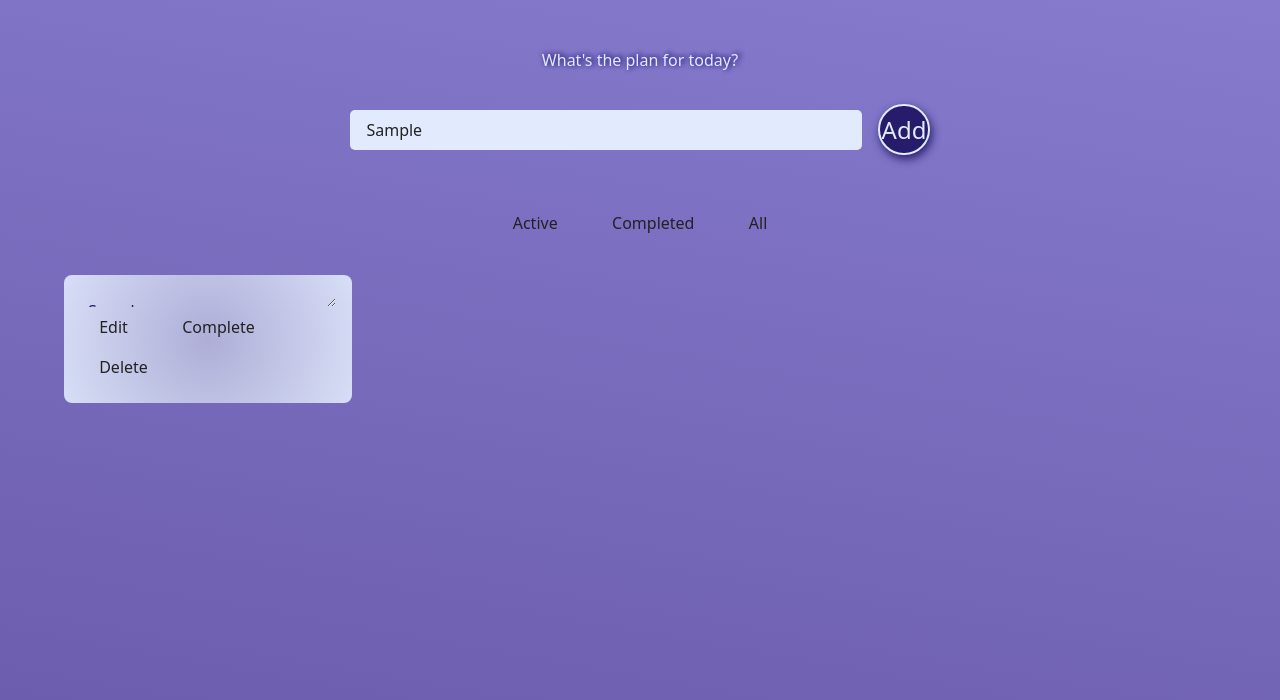
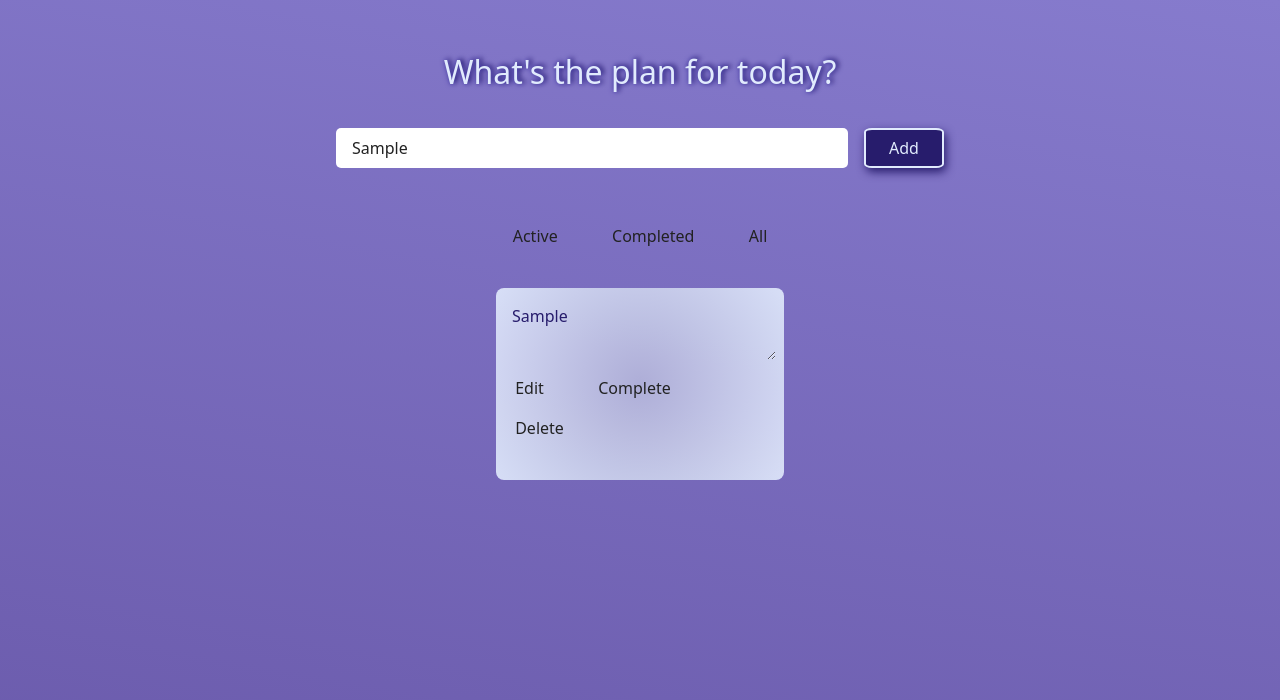
Before and after one commit to muhammadaafiff/todo-list-app, a React (Vite) app: page / in a window 1280 px wide. Both pictures are taken after typing "Sample" into the empty fields and a click on the button "Add". Shown: the top 700 px of the page. Built offline with nearby package versions, Linux system fonts and the light colour scheme.

Commit message:
fix styling

```diff
--- a/src/css/main.css
+++ b/src/css/main.css
@@ -6,7 +6,8 @@
   box-sizing: border-box;
   margin: 0;
   padding: 0;
-    font-family:system-ui, -apple-system, BlinkMacSystemFont, 'Segoe UI', Roboto, Oxygen, Ubuntu, Cantarell, 'Open Sans', 'Helvetica Neue', sans-serif
+  font-family: system-ui, -apple-system, BlinkMacSystemFont, "Segoe UI", Roboto,
+    Oxygen, Ubuntu, Cantarell, "Open Sans", "Helvetica Neue", sans-serif;
 }
 
 body {
@@ -34,6 +35,7 @@
   margin-bottom: 2rem;
   color: #e1ebfd;
   text-shadow: 0 0 5px #433aa8, 3px -1px 5px #271c6c;
+  font-size: xx-large;
 }
 
 .addTodos {
@@ -43,14 +45,11 @@
 
 .todo-input {
   min-width: 15rem;
+  max-height: 2.5rem;
   width: 40vw;
-
-    max-height: 2.5rem;
-    background-color: #e1ebfd;
   border: none;
   border-radius: 5px;
   padding: 0.5rem 1rem;
-
   align-self: center;
 }
 .todo-input:focus {
@@ -62,14 +61,14 @@
   margin-left: 1rem;
   background-color: #271c6c;
   color: #e1ebfd;
-    border-radius: 50%;
   border: 2px solid #e1ebfd;
-    font-size: 1.5rem;
-    width: 3.2rem;
-    height: 3.2rem;
+  border-radius: 10%;
+  font-size: 1rem;
+  padding: 1rem;
+  width: 5rem;
+  height: 2.5rem;
   cursor: pointer;
   box-shadow: 2px 4px 10px #271c6c;
-
   display: flex;
   justify-content: center;
   align-items: center;
@@ -106,11 +105,12 @@
 }
 
 .displaytodos ul {
+  margin: 0 1rem;
   list-style: none;
   display: flex;
-    align-self: flex-start;
   flex-wrap: wrap;
-    margin-left: 5%;
+  align-items: center;
+  gap: 1rem;
 }
 
 .card {
@@ -123,19 +123,17 @@
     hsla(219, 88%, 94%, 0.9) 100%
   );
 
-    margin: 0 1rem 1rem 0;
-    height: 8rem;
   width: 18rem;
   border-radius: 0.5rem;
-    padding: 1rem;
 
   position: relative;
 }
 
 .card textarea {
+  margin: 0.5rem;
   padding: 0.5rem;
-    border-radius: 8px;
   border: none;
+  border-radius: 0.5rem;
   background-color: #e1ebfd;
 
   color: #271c6c;
@@ -187,10 +185,6 @@
     display: flex;
     flex-direction: column;
     align-items: center;
-      margin-left: 0;
     align-self: center;
   }
-    .card {
-      margin-right: 0;
 }
-  }
```
Lines whose indentation alone changed are shown as unchanged.
